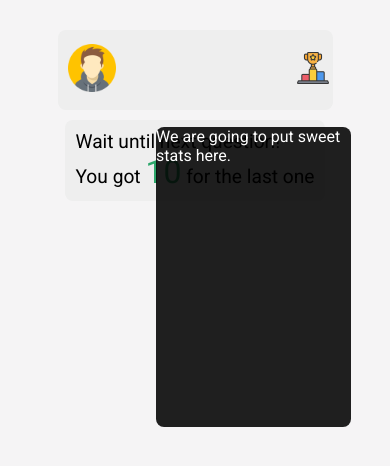
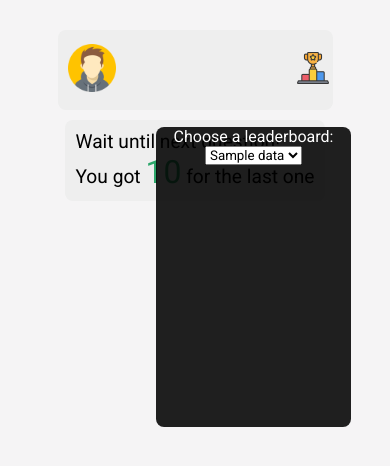
Before and after one commit to jermzblake/Trivia-Night, a Django app: template main_app/templates/game/waiting.html in a window 390 px wide. Shown: the top 466 px of the page. Run offline with Django 3.2, Linux system fonts and the light colour scheme; the template is opened without the code that fills it: most values are stand-ins (such as "Sample title", 1, 10 or a date in 2020).

Commit message:
hamburger added dynamic leaerboard category

```diff
--- a/main_app/templates/game/waiting.html
+++ b/main_app/templates/game/waiting.html
@@ -21,7 +21,14 @@
     <div class="round-info-container"></div>
     <div class="ham-btn">
       <img id="ham" width="32px" src="{% static 'imgs/ham.png' %}" alt="" />
-      <div id="side-menu" class="">We are going to put sweet stats here.</div>
+      <div id="side-menu" class="">
+        <label for="leaderboard">Choose a leaderboard:</label>
+        <select name="leaderboards">
+          {% for data in leaderboards %}
+          <option value="{{data}}">{{data}}</option>
+          {% endfor %}
+        </select>
+      </div>
     </div>
   </div>
   <div class="waiting-container">
```
Also changed, not shown: main_app/templates/game/intermission.html (+8 -1 lines), main_app/templates/game/question.html (+8 -8 lines).
